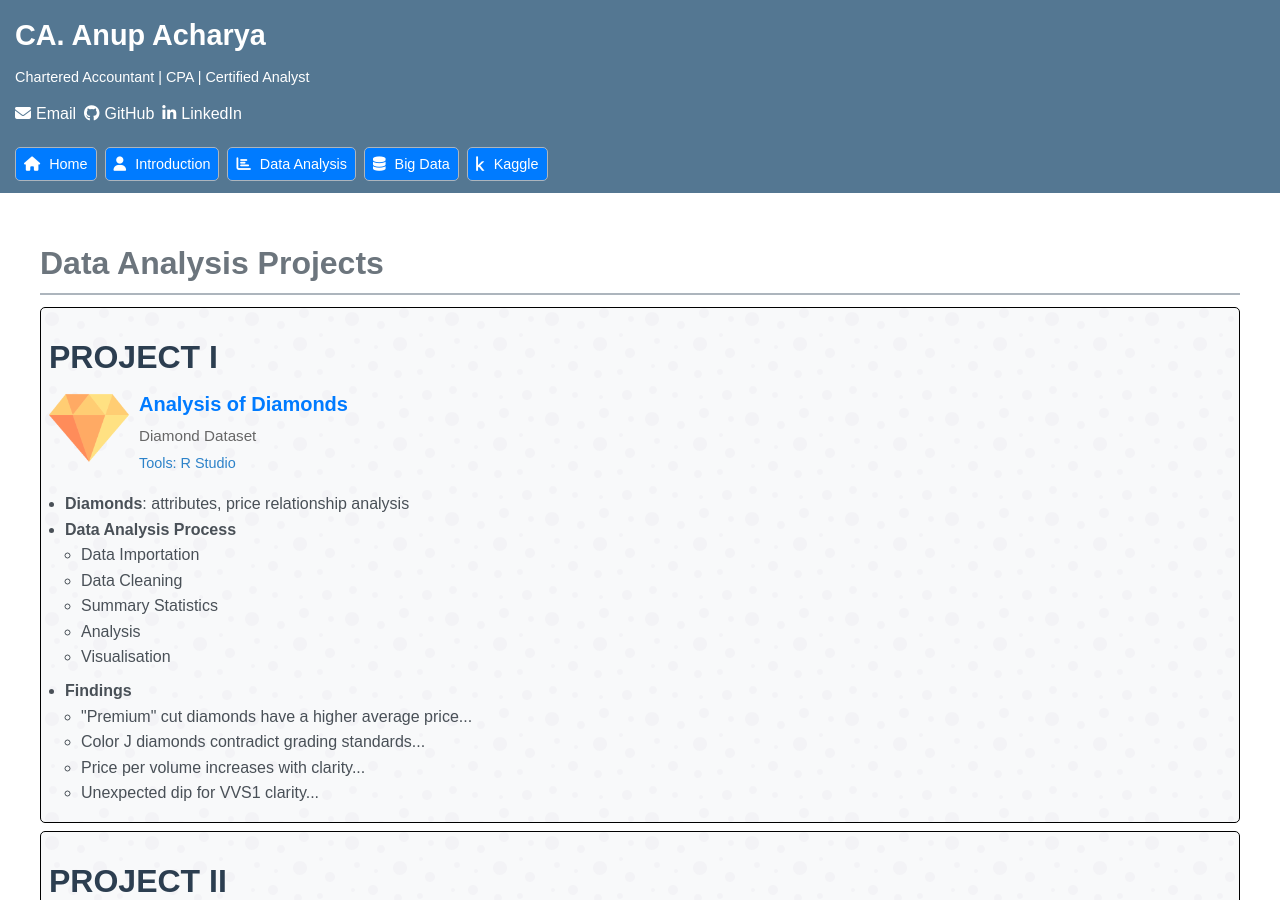
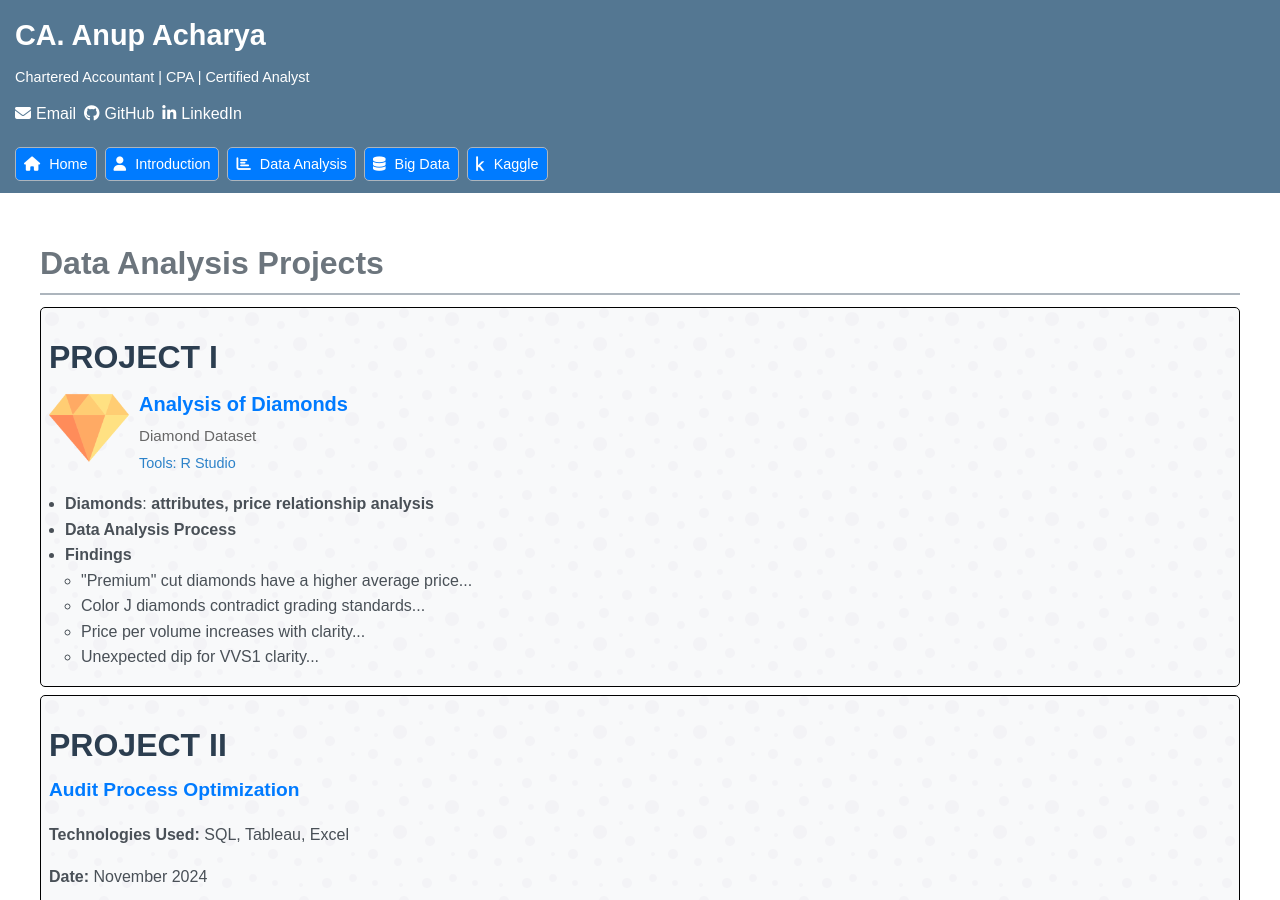
Before and after one commit to longlivenepal48/Portfolio, a Jekyll site: the page built from data-analysis.md, in a window 1280 px wide and 900 px high. Built offline with Jekyll 4.4.1, drawn with Linux system fonts in a browser that asks for light colours.

Commit message:
Update data-analysis.md
Removed Different Data Analysis Processes Involved

```diff
--- a/data-analysis.md
+++ b/data-analysis.md
@@ -18,16 +18,9 @@ title: Data Analysis
     </div>
 </div>
     <ul>
-    <li><strong>Diamonds</strong>: attributes, price relationship analysis</li>
+    <li><strong>Diamonds</strong>: <strong>attributes, price relationship analysis</strong></li>
     <li>
         <strong>Data Analysis Process</strong>
-        <ul>
-            <li>Data Importation</li>
-            <li>Data Cleaning</li>
-            <li>Summary Statistics</li>
-            <li>Analysis</li>
-            <li>Visualisation</li>
-        </ul>
     </li>
     <li>
         <strong>Findings</strong>
```
